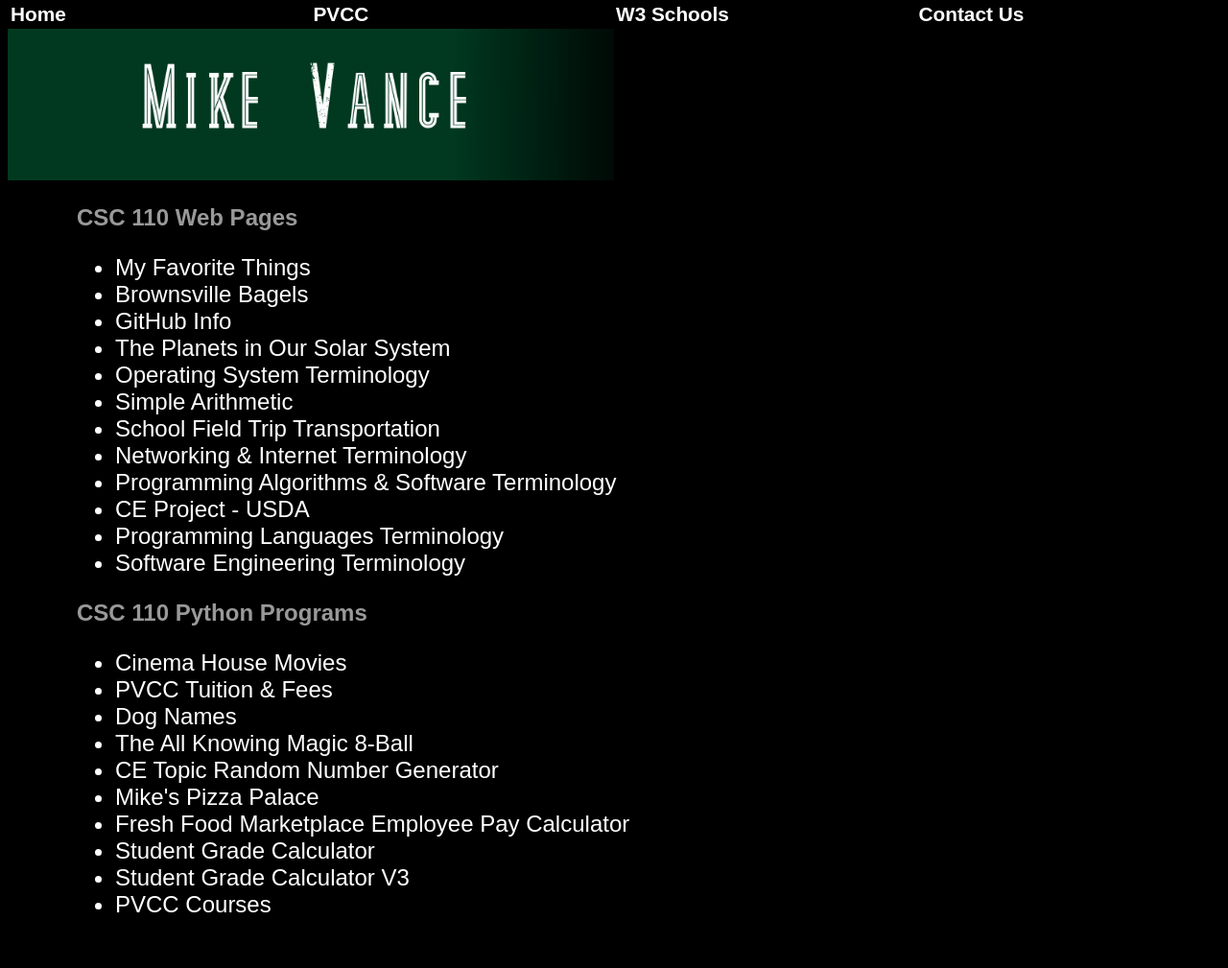
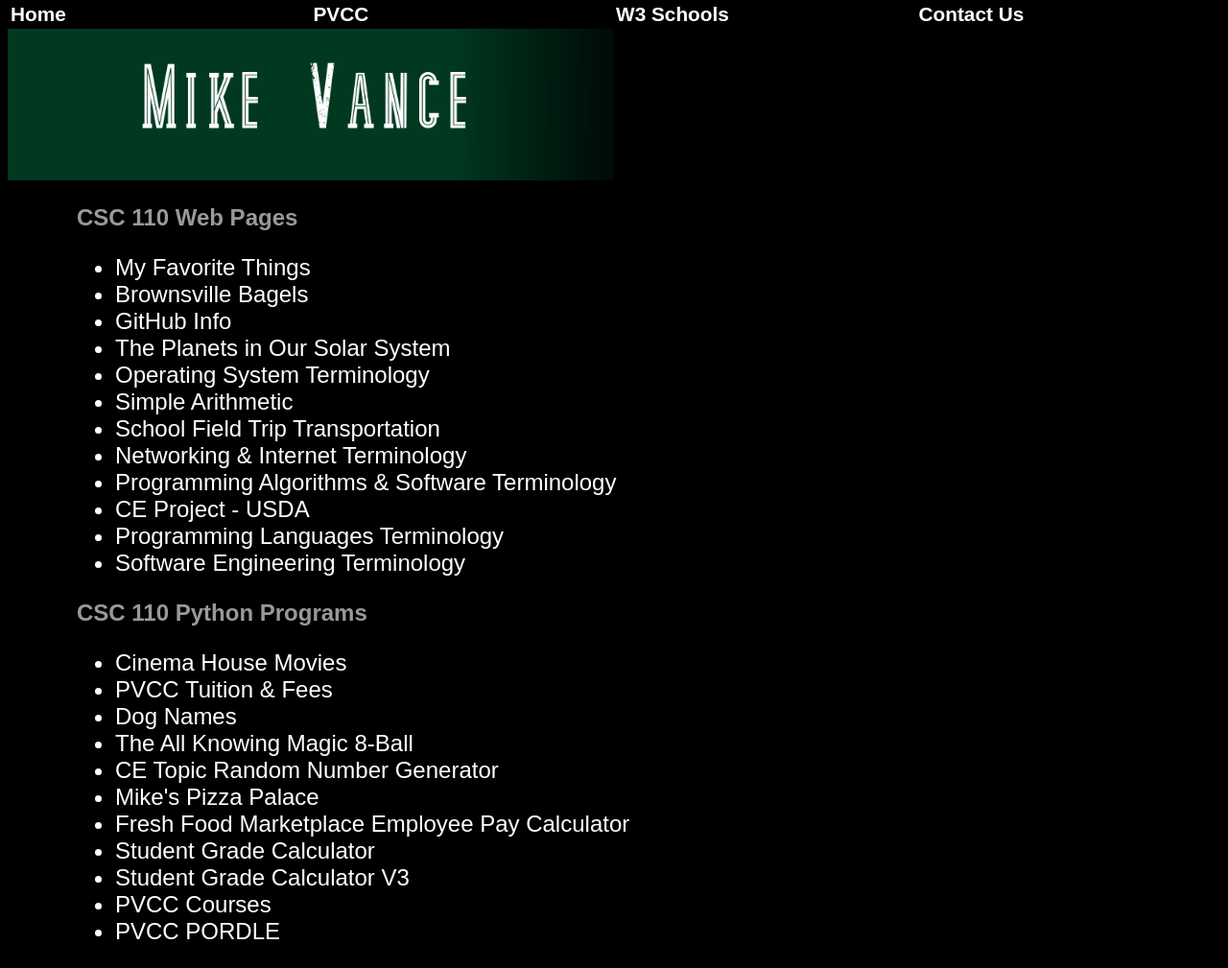
Before and after one commit to mvance-pvcc/mvance-pvcc.github.io, a plain HTML site: page index.html in a window 1280 px wide. Shown: the whole page at 96% size. Before the commit the page ends 981 px from the top, so only its background shows below. Drawn offline with Linux system fonts and the light colour scheme.

Commit message:
Added pordle_2

```diff
--- a/index.html
+++ b/index.html
@@ -71,6 +71,7 @@
 	<li><a href='grades.py'> Student Grade Calculator </a></li>
 	<li><a href='grades_files.py'> Student Grade Calculator V3 </a></li>
 	<li><a href='courses.py'> PVCC Courses </a></li>
+	<li><a href='pordle_2.py'> PVCC PORDLE </a></li>
 </ul>
 
 </body>
```
